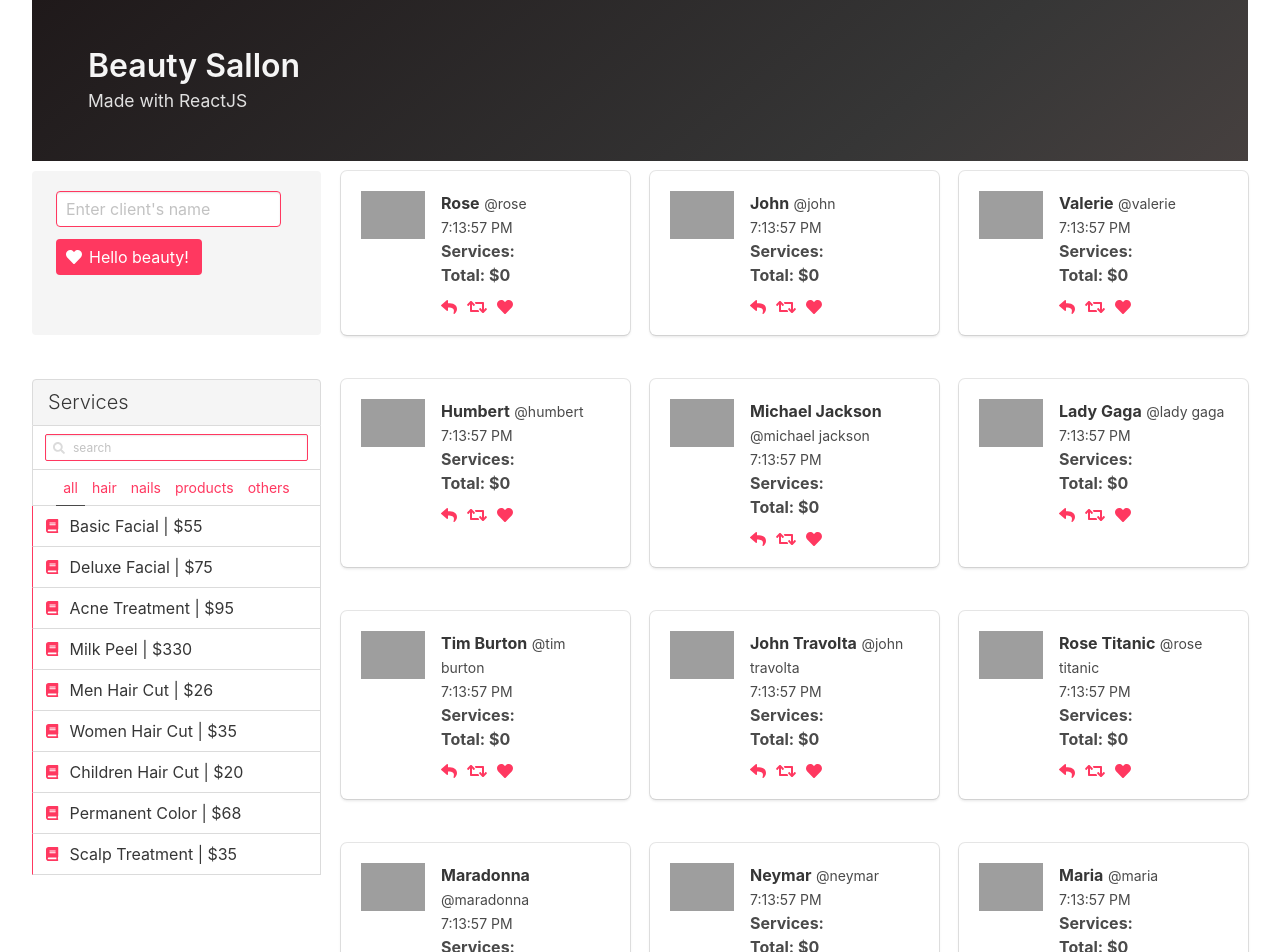
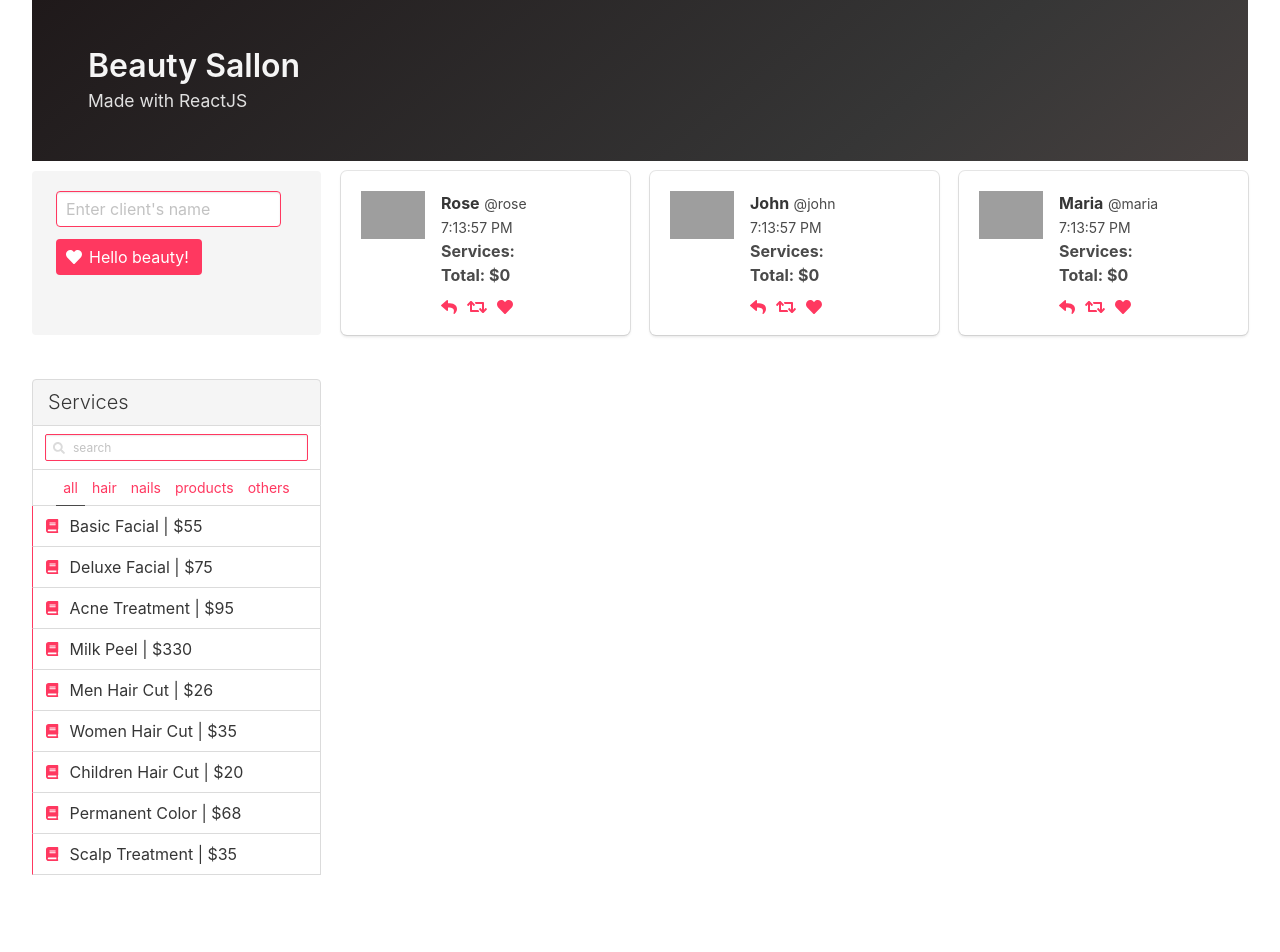
Before and after one commit to karonlewin/react-redux-beauty-salon, a React (Create React App) app: page / in a window 1280 px wide. Shown: the top 952 px of the page. After the commit the page ends 875 px from the top, so only its background shows below. Built offline with nearby package versions, Linux system fonts and the light colour scheme; grey boxes are pictures that could not be loaded.

Commit message:
Reduxerizing add client feature.

```diff
--- a/src/components/AddClient.js
+++ b/src/components/AddClient.js
@@ -5,12 +5,14 @@ class AddClient extends React.Component {
   inputRef = React.createRef();
 
   addClient = () => {
-    let text = this.inputRef.current.value.trim();
+    let text = this.input.value.trim();
     if (text.length > 0){
-      this.props.addClient(text);
+      // this.props.addClient(text);
+      this.props.dispatch({type: 'ADD_CLIENT', client: text})
     } else {
       alert('Client with no name?! Really?')
     }
+    this.input.value = '';
   }
 
   handleChange = event => {
@@ -27,7 +29,9 @@ class AddClient extends React.Component {
               <article class="tile is-child notification is-light is-bold">
                 <div class="field">
                   <div class="control">
-                    <input className="input is-danger" type="text" name="client-name" placeholder="Enter client's name" value={this.props.clientInput} onChange={this.handleChange} ref={this.inputRef}/>
+                    <input className="input is-danger" type="text" name="client-name"
+                           placeholder="Enter client's name"
+                           ref={node => {this.input = node;}}/>
                   </div>
                 </div>
                 <button className="button is-danger" onClick={this.addClient}>
--- a/src/components/App.js
+++ b/src/components/App.js
@@ -10,15 +10,15 @@ const initialState = {
   clients: [
     {name: 'Rose', services: [], registered_at: new Date()},
     {name: 'John', services: [], registered_at: new Date()},
-    {name: 'Valerie', services: [], registered_at: new Date()},
-    {name: 'Humbert', services: [], registered_at: new Date()},
-    {name: 'Michael Jackson', services: [], registered_at: new Date()},
-    {name: 'Lady Gaga', services: [], registered_at: new Date()},
-    {name: 'Tim Burton', services: [], registered_at: new Date()},
-    {name: 'John Travolta', services: [], registered_at: new Date()},
-    {name: 'Rose Titanic', services: [], registered_at: new Date()},
-    {name: 'Maradonna', services: [], registered_at: new Date()},
-    {name: 'Neymar', services: [], registered_at: new Date()},
+    // {name: 'Valerie', services: [], registered_at: new Date()},
+    // {name: 'Humbert', services: [], registered_at: new Date()},
+    // {name: 'Michael Jackson', services: [], registered_at: new Date()},
+    // {name: 'Lady Gaga', services: [], registered_at: new Date()},
+    // {name: 'Tim Burton', services: [], registered_at: new Date()},
+    // {name: 'John Travolta', services: [], registered_at: new Date()},
+    // {name: 'Rose Titanic', services: [], registered_at: new Date()},
+    // {name: 'Maradonna', services: [], registered_at: new Date()},
+    // {name: 'Neymar', services: [], registered_at: new Date()},
     {name: 'Maria', services: [], registered_at: new Date()}
   ],
   services: [
@@ -37,9 +37,14 @@ const initialState = {
 };
 
 function reducer(state = initialState, action){
+  console.log(action);
   switch (action.type) {
-    case "BLABLABLA":
-      return {};
+    case "ADD_CLIENT":
+      return {...state,
+              clients: state.clients.concat({name: action.client,
+                                             services: [],
+                                             registered_at: new Date()})
+             };
   }
   return state;
 }
@@ -79,20 +84,6 @@ class App extends Component {
       clients: [...filteredClients, {...clientTarget, services: [...clientTarget.services, draggedService]}],
       draggedService: {},
     });
-  }
-
-  addClient = (name) => {
-    const { clients } = this.state;
-    this.setState({
-      clients: [...clients, {name: name, services: [], registered_at: new Date()}],
-      clientInput: ''
-    })
-  }
-
-  updateClientInput = (text) => {
-    this.setState({
-      clientInput: text
-    })
   }
 
   render() {
```
